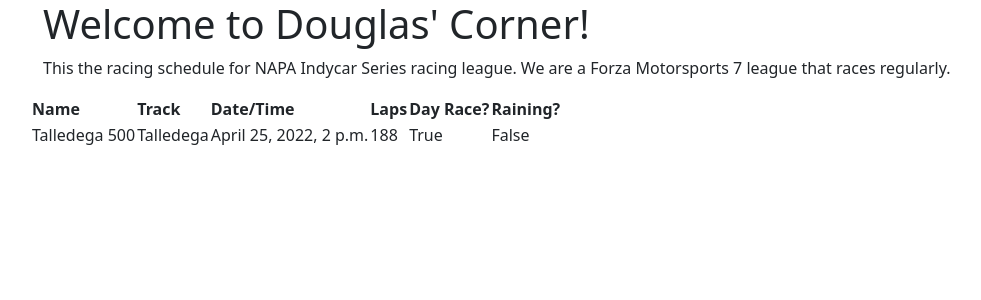
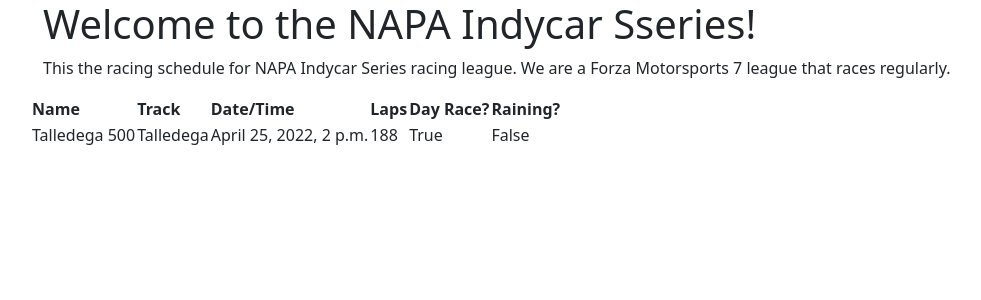
Before and after one commit to bamaham93/FS2020, a Django app: page /racing/ in a window 1280 px wide. Shown: the top 300 px of the page, without its empty margins (51-1032 px from the left). Run offline with Django 4.2, Linux system fonts and the light colour scheme; data comes from the database, SQL or seed files in the repository.

Commit message:
Content update.

```diff
--- a/python_anywhere_website/templates/douglas/index.html
+++ b/python_anywhere_website/templates/douglas/index.html
@@ -2,7 +2,7 @@
 
 {% block section2 %}
     <div class="container">
-        <h1>Welcome to Douglas' Corner!</h1>
+        <h1>Welcome to the NAPA Indycar Sseries!</h1>
         <p>This the racing schedule for NAPA Indycar Series racing league. We are a Forza Motorsports 7 league that races regularly.</p>
     </div>
 
```
